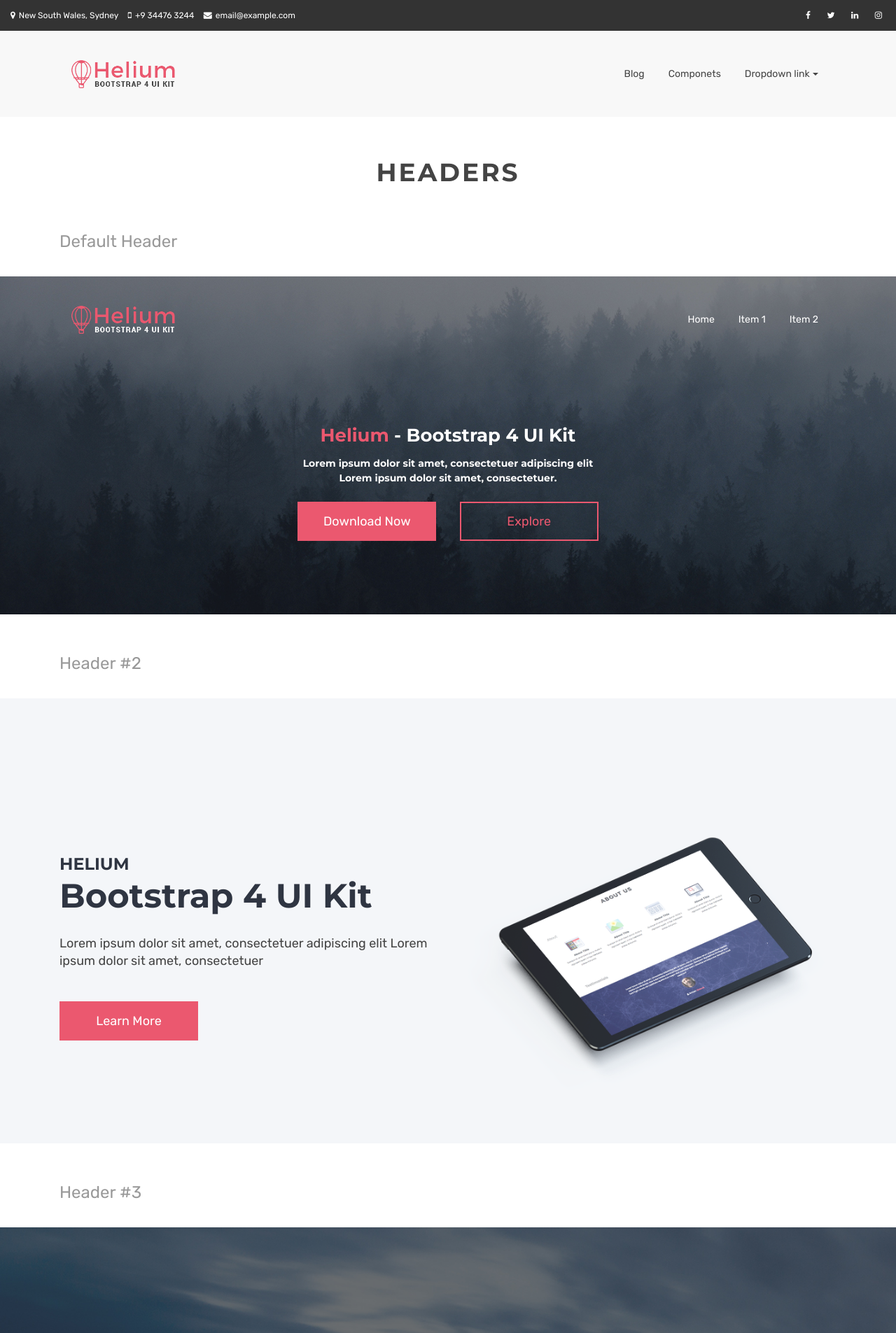
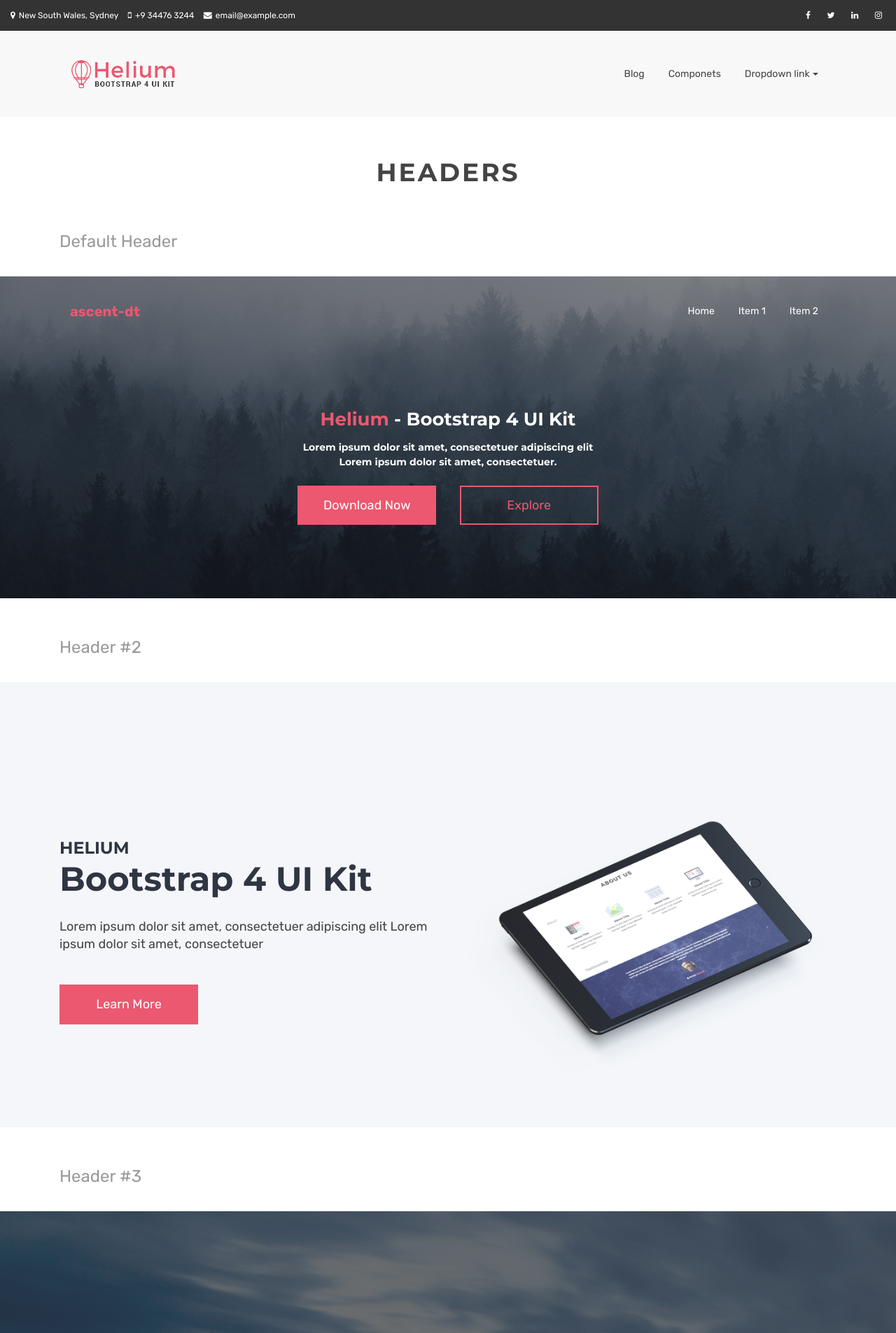
Before and after one commit to ascent-dt/ascent-dt-old.github.io, a Jekyll site: the page built from headers.html, in a window 1280 px wide. Shown: the top 1905 px of the page at 70% size. Built offline with Jekyll 4.4.1, drawn with Linux system fonts in a browser that asks for light colours.

Commit message:
Update headers.html

```diff
--- a/headers.html
+++ b/headers.html
@@ -31,7 +31,7 @@ canonical: https://heliumjk.github.io
         <header id="header-style-1">
           <nav class="navbar navbar-toggleable-sm navbar-light bg-faded">
             <div class="container">
-              <a class="navbar-brand" href="index.html"><img src="{{ BASE_PATH }}/assets/images/logo-2.png" alt=""></a>
+              <a class="navbar-brand" href="index.html"><span class="text-primary">ascent-dt </span></a>
               <button class="navbar-toggler" type="button" data-toggle="collapse" data-target="#navbarCollapse" aria-controls="navbarCollapse" aria-expanded="false" aria-label="Toggle navigation"><i class="fa fa-bars"></i>
               </button>
               <div class="collapse navbar-collapse justify-content-end" id="navbarCollapse">
```
